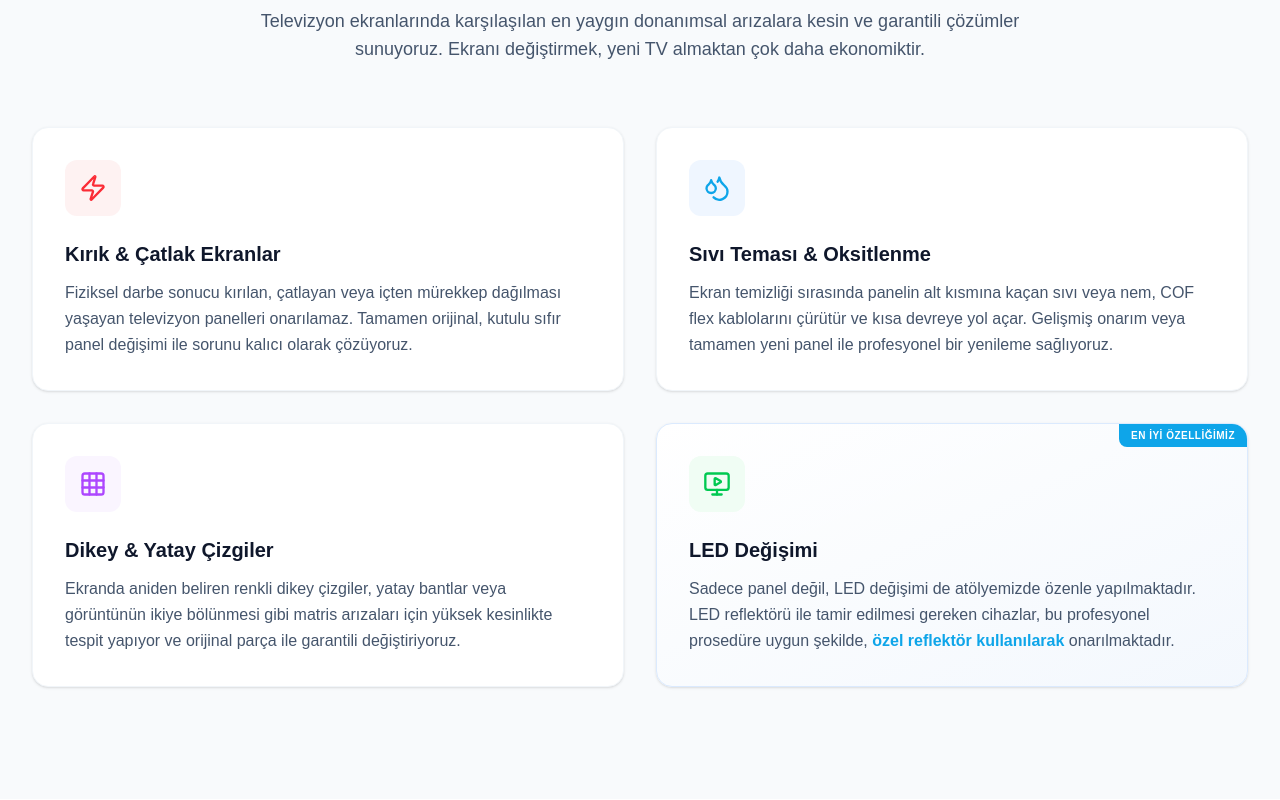
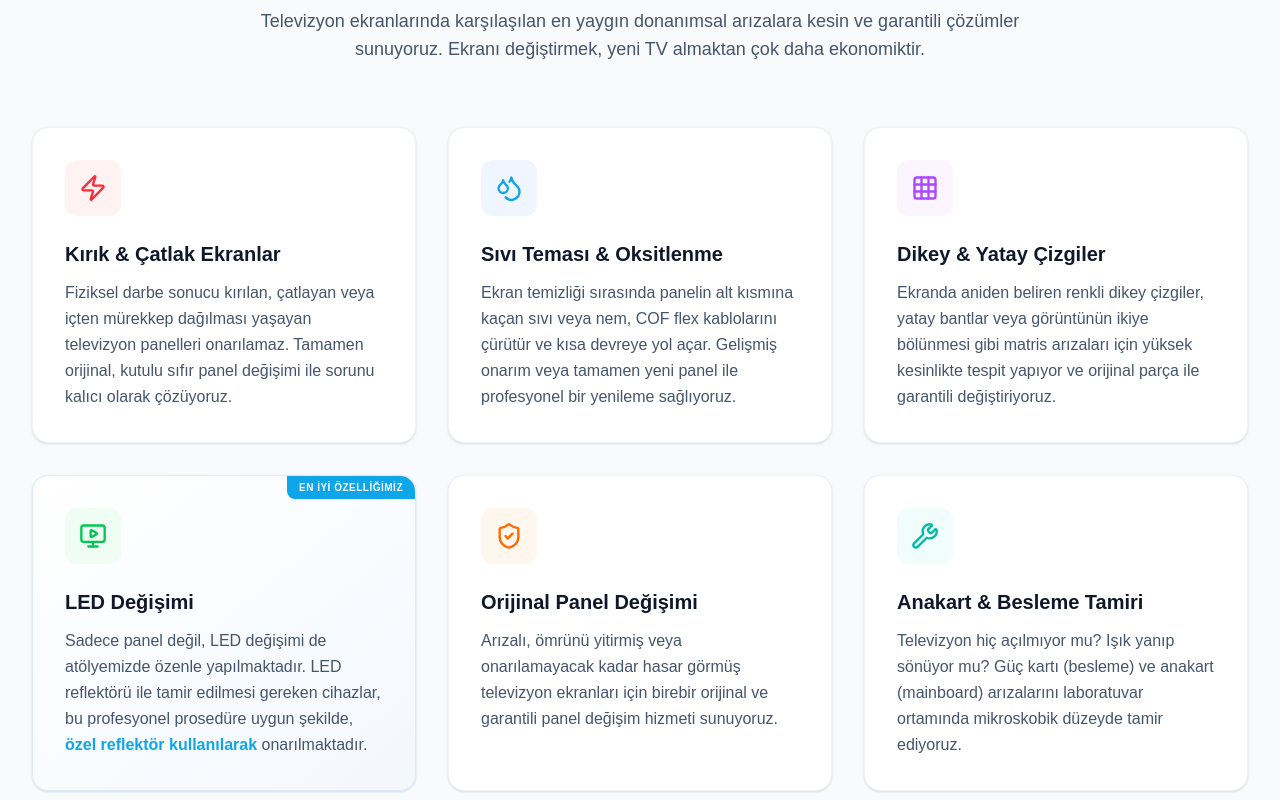
Before and after one commit to scaive-digital/panelixtv, a Next.js app: page / in a window 1280 px wide. Shown: the part 1340-2140 px from the top of the page. Built offline with nearby package versions, Linux system fonts and the light colour scheme.

Commit message:
feat: add 2 missing service cards to index and fix maps iframe coordinates

```diff
--- a/src/app/iletisim/page.tsx
+++ b/src/app/iletisim/page.tsx
@@ -88,7 +88,7 @@ export default function ContactPage() {
                             </div>
 
                             <a
-                                href="https://share.google/B0TEVpHfjLCSoeIil"
+                                href="https://maps.app.goo.gl/tpXJqs2vLU5kFYH87"
                                 target="_blank"
                                 rel="noopener noreferrer"
                                 className="group flex items-start gap-4 p-4 -ml-4 rounded-2xl hover:bg-slate-50 transition-colors"
@@ -107,11 +107,11 @@ export default function ContactPage() {
 
                     {/* Map */}
                     <div className="bg-white rounded-3xl shadow-sm border border-slate-100 overflow-hidden h-full min-h-[400px] relative group">
-                        <a href="https://share.google/B0TEVpHfjLCSoeIil" target="_blank" rel="noopener noreferrer" className="absolute inset-0 z-10 flex items-center justify-center bg-black/40 opacity-0 group-hover:opacity-100 transition-opacity backdrop-blur-sm">
+                        <a href="https://maps.app.goo.gl/tpXJqs2vLU5kFYH87" target="_blank" rel="noopener noreferrer" className="absolute inset-0 z-10 flex items-center justify-center bg-black/40 opacity-0 group-hover:opacity-100 transition-opacity backdrop-blur-sm">
                             <span className="bg-white text-slate-900 font-bold px-6 py-3 rounded-full shadow-xl">Google Haritalar'da Aç</span>
                         </a>
                         <iframe
-                            src="https://www.google.com/maps/embed?pb=!1m18!1m12!1m3!1d3011.6067035651543!2d28.875691476536066!3d40.99009082054236!2m3!1f0!2f0!3f0!3m2!1i1024!2i768!4f13.1!3m3!1m2!1s0x14cabc0b000a3be1%3A0x6b63fce9f0e1cf0a!2sBak%C4%B1rk%C3%B6y%20Led%20Tv%20Uydu%20Teknik%20Servis!5e0!3m2!1str!2str!4v1709462719225!5m2!1str!2str"
+                            src="https://www.google.com/maps/embed?pb=!1m18!1m12!1m3!1d3012.3968252273016!2d28.87524997653523!3d40.9782558206801!2m3!1f0!2f0!3f0!3m2!1i1024!2i768!4f13.1!3m3!1m2!1s0x14cabc0b000a3be1%3A0x6b63fce9f0e1cf0a!2sBak%C4%B1rk%C3%B6y%20Led%20Tv%20Uydu%20Teknik%20Servis%20Televizyon%20Tamir%20Servisi!5e0!3m2!1str!2str!4v1709462719225!5m2!1str!2str"
                             width="100%"
                             height="100%"
                             style={{ border: 0 }}
--- a/src/app/page.tsx
+++ b/src/app/page.tsx
@@ -205,7 +205,7 @@ export default function Home() {
             </p>
           </div>
 
-          <div className="grid md:grid-cols-2 gap-8">
+          <div className="grid md:grid-cols-2 lg:grid-cols-3 gap-8">
             {/* Card 1 */}
             <Link href="/hizmetler/kirik-ekran-tamiri" className="block bg-white p-8 rounded-2xl shadow-sm border border-slate-100 hover:shadow-md hover:border-brand-blue/30 transition-all duration-300">
               <div className="w-14 h-14 rounded-xl bg-red-50 flex items-center justify-center mb-6">
@@ -248,6 +248,28 @@ export default function Home() {
               <h3 className="text-xl font-bold text-slate-900 mb-3 group-hover:text-brand-blue transition-colors">LED Değişimi</h3>
               <p className="text-slate-600 leading-relaxed">
                 Sadece panel değil, LED değişimi de atölyemizde özenle yapılmaktadır. LED reflektörü ile tamir edilmesi gereken cihazlar, bu profesyonel prosedüre uygun şekilde, <strong className="text-brand-blue">özel reflektör kullanılarak</strong> onarılmaktadır.
+              </p>
+            </Link>
+
+            {/* Card 5 - New */}
+            <Link href="/hizmetler/tv-panel-degisimi" className="block bg-white p-8 rounded-2xl shadow-sm border border-slate-100 hover:shadow-md hover:border-brand-blue/30 transition-all duration-300">
+              <div className="w-14 h-14 rounded-xl bg-orange-50 flex items-center justify-center mb-6">
+                <ShieldCheck className="w-7 h-7 text-orange-500" />
+              </div>
+              <h3 className="text-xl font-bold text-slate-900 mb-3 group-hover:text-brand-blue transition-colors">Orijinal Panel Değişimi</h3>
+              <p className="text-slate-600 leading-relaxed">
+                Arızalı, ömrünü yitirmiş veya onarılamayacak kadar hasar görmüş televizyon ekranları için birebir orijinal ve garantili panel değişim hizmeti sunuyoruz.
+              </p>
+            </Link>
+
+            {/* Card 6 - New */}
+            <Link href="/hizmetler/anakart-tamiri" className="block bg-white p-8 rounded-2xl shadow-sm border border-slate-100 hover:shadow-md hover:border-brand-blue/30 transition-all duration-300">
+              <div className="w-14 h-14 rounded-xl bg-teal-50 flex items-center justify-center mb-6">
+                <Wrench className="w-7 h-7 text-teal-500" />
+              </div>
+              <h3 className="text-xl font-bold text-slate-900 mb-3 group-hover:text-brand-blue transition-colors">Anakart & Besleme Tamiri</h3>
+              <p className="text-slate-600 leading-relaxed">
+                Televizyon hiç açılmıyor mu? Işık yanıp sönüyor mu? Güç kartı (besleme) ve anakart (mainboard) arızalarını laboratuvar ortamında mikroskobik düzeyde tamir ediyoruz.
               </p>
             </Link>
           </div>
```
